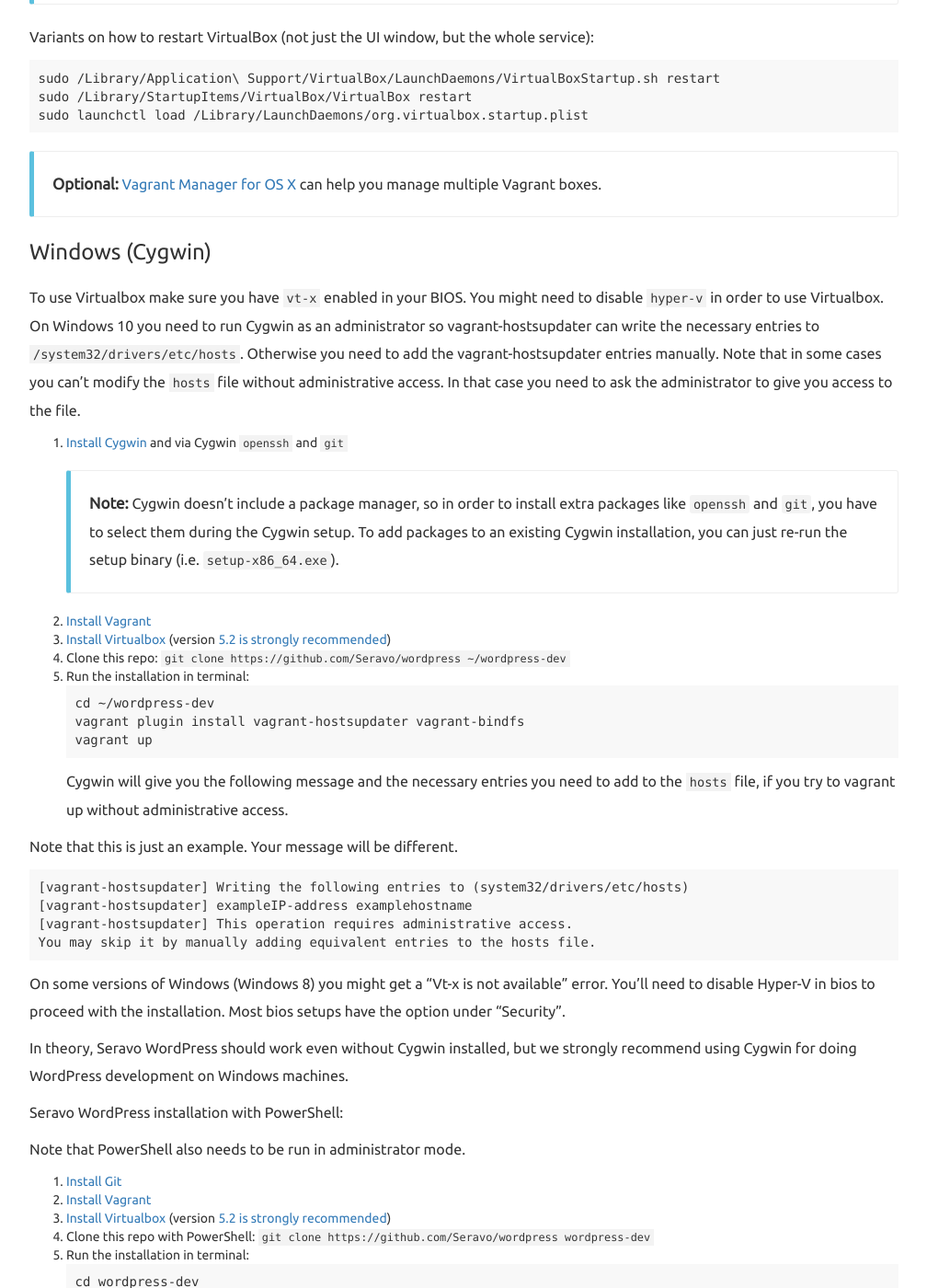
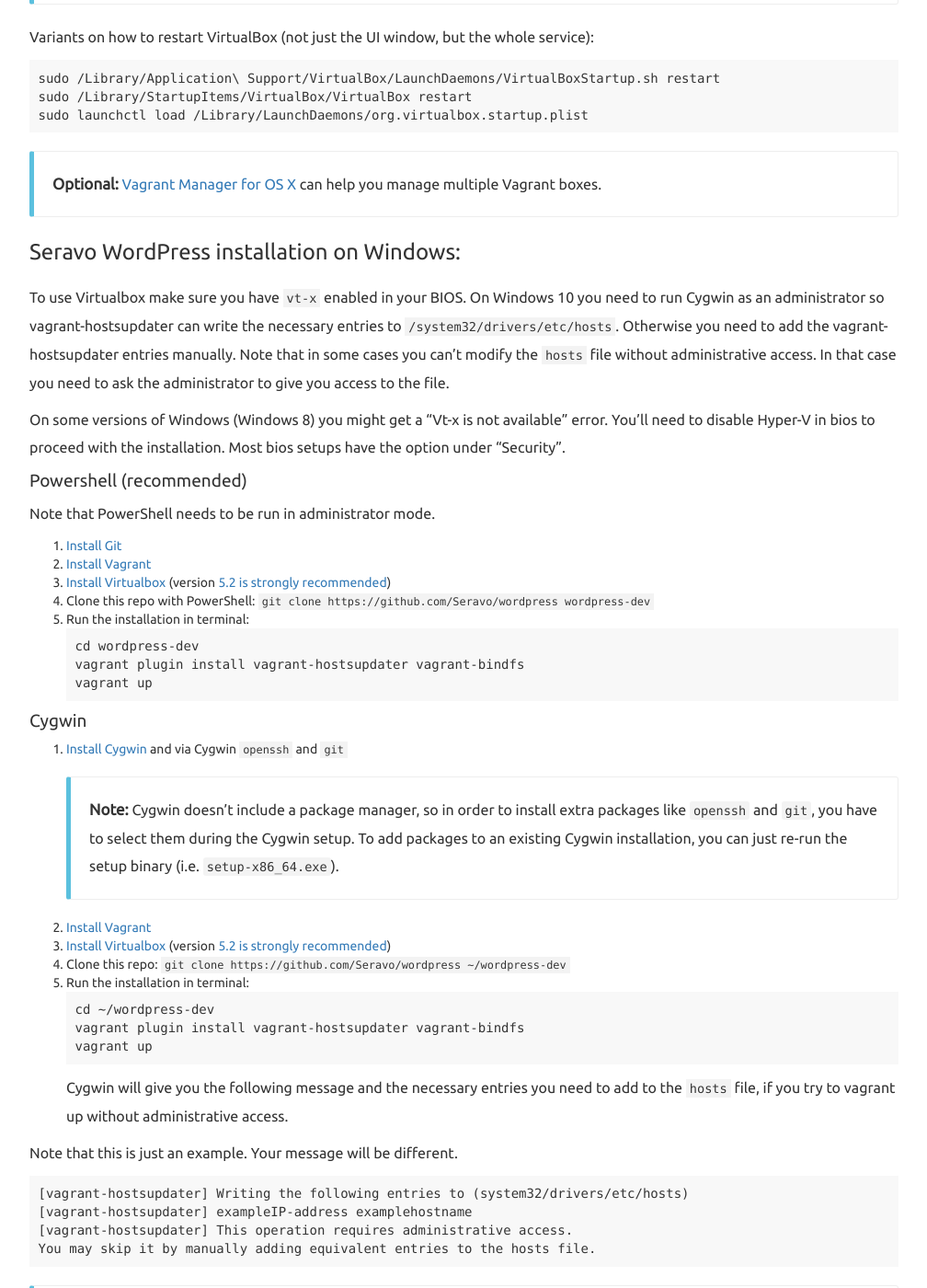
Before and after one commit to Seravo/docs, a Jekyll site: the page built from _posts/2015-10-12-how-to-install.md, in a window 1280 px wide and 1400 px high, scrolled down 2192 px. Shown: the whole window at 92% size, without its empty margins (233-1241 px from the left). Built offline with Jekyll 4.4.1, drawn with Linux system fonts in a browser that asks for light colours; nearby versions of some CDN libraries; some of the changed lines change nothing that is shown; some of the changed text lies outside the part shown.

Commit message:
Improve Windows installation guide

````diff
--- a/_posts/2015-10-12-how-to-install.md
+++ b/_posts/2015-10-12-how-to-install.md
@@ -100,12 +100,31 @@
 
 > **Optional:** [Vagrant Manager for OS X](http://vagrantmanager.com/) can help you manage multiple Vagrant boxes.
 
-### Windows (Cygwin)
+### Seravo WordPress installation on Windows:
 
 To use Virtualbox make sure you have ```vt-x``` enabled in your BIOS.
-You might need to disable ```hyper-v``` in order to use Virtualbox.
 On Windows 10 you need to run Cygwin as an administrator so vagrant-hostsupdater can write the necessary entries to ```/system32/drivers/etc/hosts```. Otherwise you need to add the vagrant-hostsupdater entries manually.
 Note that in some cases you can't modify the ```hosts``` file without administrative access. In that case you need to ask the administrator to give you access to the file.
+
+On some versions of Windows (Windows 8) you might get a "Vt-x is not available" error. You'll need to disable Hyper-V in bios to proceed with the installation.
+Most bios setups have the option under "Security".
+
+#### Powershell (recommended)
+
+Note that PowerShell needs to be run in administrator mode.
+
+1. [Install Git](https://git-scm.com/downloads)
+2. [Install Vagrant](https://www.vagrantup.com/docs/installation/)
+3. [Install Virtualbox](https://www.virtualbox.org/) (version [5.2 is strongly recommended](https://www.virtualbox.org/wiki/Download_Old_Builds_5_2))
+4. Clone this repo with PowerShell: `git clone https://github.com/Seravo/wordpress wordpress-dev`
+5. Run the installation in terminal:
+```
+cd wordpress-dev
+vagrant plugin install vagrant-hostsupdater vagrant-bindfs
+vagrant up
+```
+
+#### Cygwin
 
 1. [Install Cygwin](https://www.cygwin.com/) and via Cygwin `openssh` and `git`
     > **Note:** Cygwin doesn't include a package manager, so in order to install extra packages like `openssh` and `git`, you have to select them during the Cygwin setup. To add packages to an existing Cygwin installation, you can just re-run the setup binary (i.e. `setup-x86_64.exe`).
@@ -128,24 +147,4 @@
 You may skip it by manually adding equivalent entries to the hosts file.
 ```
 
-On some versions of Windows (Windows 8) you might get a "Vt-x is not available" error. You'll need to disable Hyper-V in bios to proceed with the installation.
-Most bios setups have the option under "Security".
-
-In theory, Seravo WordPress should work even without Cygwin installed, but we strongly recommend using Cygwin for doing WordPress development on Windows machines.
-
-Seravo WordPress installation with PowerShell:
-
-Note that PowerShell also needs to be run in administrator mode.
-
-1. [Install Git](https://git-scm.com/downloads)
-2. [Install Vagrant](https://www.vagrantup.com/docs/installation/)
-3. [Install Virtualbox](https://www.virtualbox.org/) (version [5.2 is strongly recommended](https://www.virtualbox.org/wiki/Download_Old_Builds_5_2))
-4. Clone this repo with PowerShell: `git clone https://github.com/Seravo/wordpress wordpress-dev`
-5. Run the installation in terminal:
-```
-cd wordpress-dev
-vagrant plugin install vagrant-hostsupdater vagrant-bindfs
-vagrant up
-```
-
 > **Optional:** [Vagrant Manager for Windows](http://vagrantmanager.com/windows/) can help you manage multiple Vagrant boxes.
````
